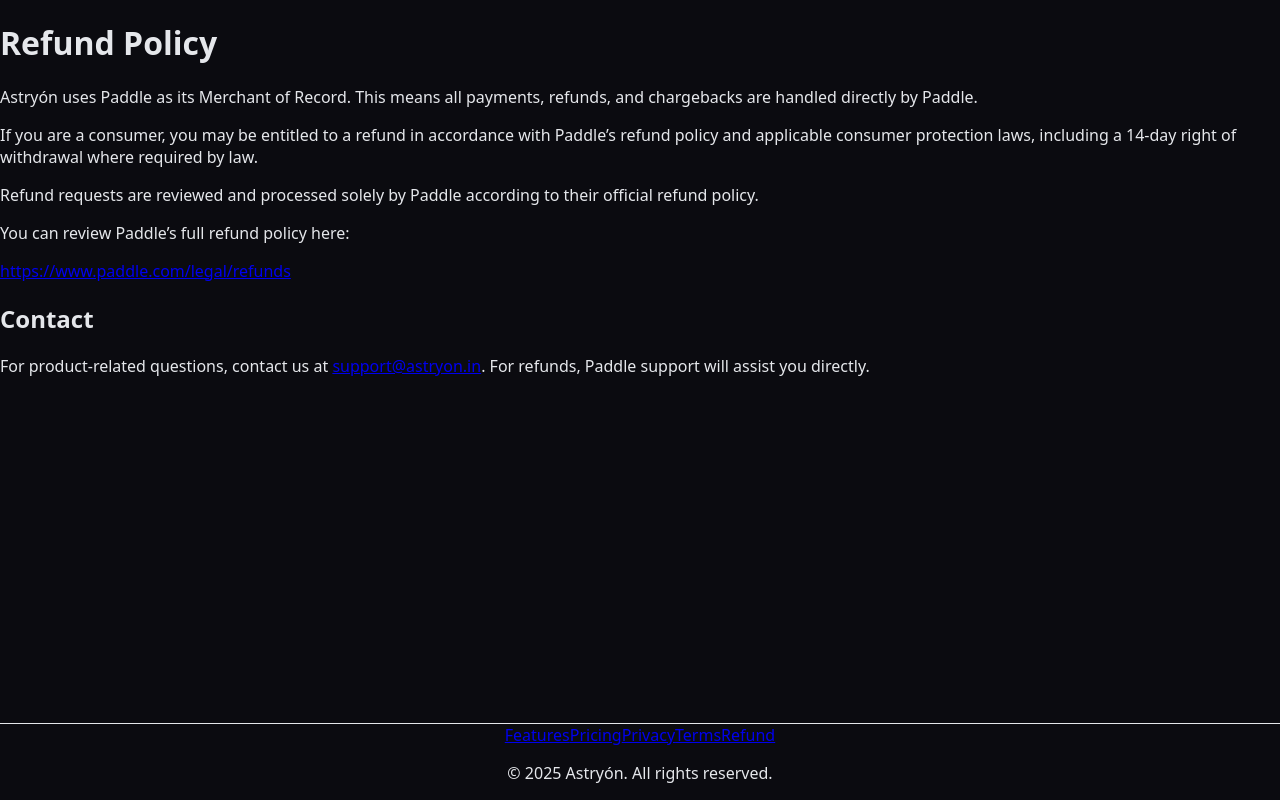
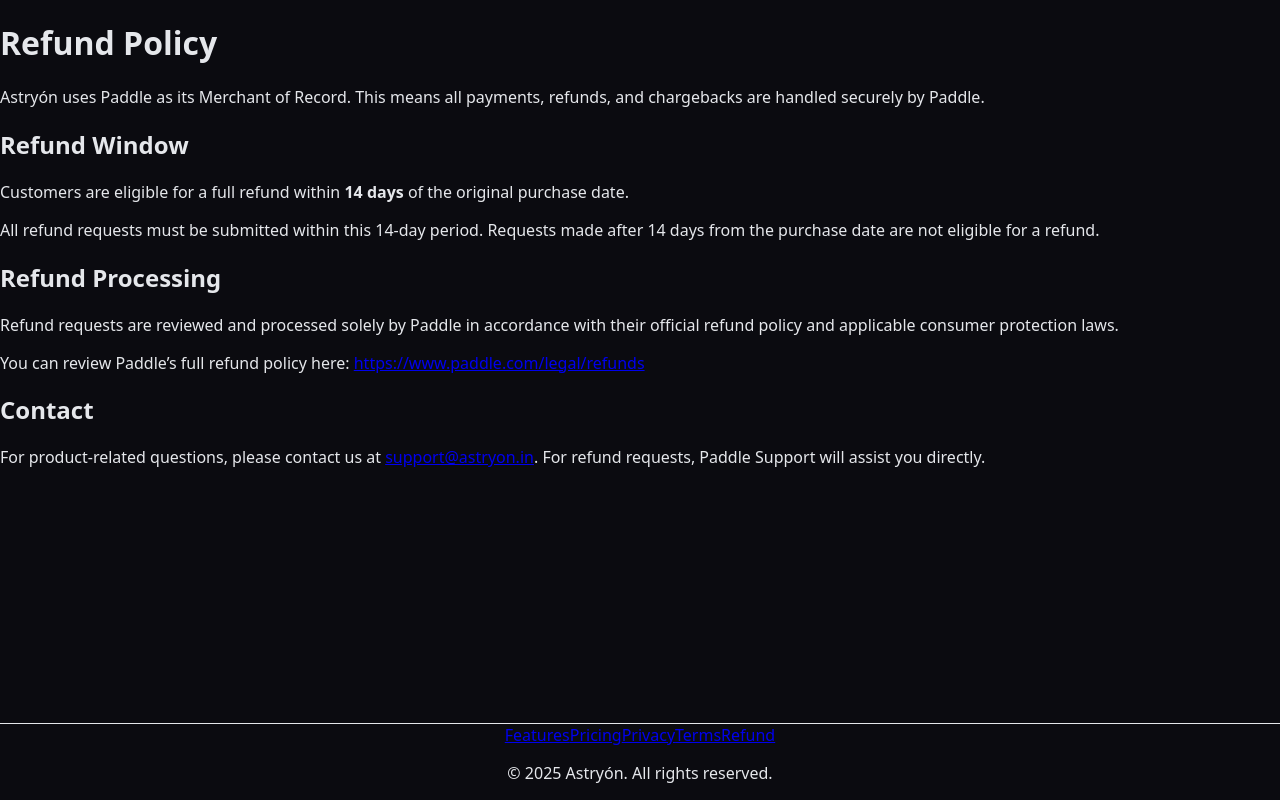
Before and after one commit to Ayaan9111/astryon, a Next.js app: page /refund in a window 1280 px wide. Built offline with nearby package versions, Linux system fonts and the light colour scheme.

Commit message:
fixed refund page

```diff
--- a/app/refund/page.tsx
+++ b/app/refund/page.tsx
@@ -1,48 +1,58 @@
 export default function RefundPage() {
   return (
-    <div className="max-w-3xl mx-auto px-6 py-16 text-white">
+    <main className="mx-auto max-w-3xl px-6 py-12">
       <h1 className="text-3xl font-bold mb-6">Refund Policy</h1>
 
-      <p className="text-white/70 mb-4">
+      <p className="mb-4">
         Astryón uses Paddle as its Merchant of Record. This means all payments,
-        refunds, and chargebacks are handled directly by Paddle.
+        refunds, and chargebacks are handled securely by Paddle.
       </p>
 
-      <p className="text-white/70 mb-4">
-        If you are a consumer, you may be entitled to a refund in accordance with
-        Paddle’s refund policy and applicable consumer protection laws, including
-        a 14-day right of withdrawal where required by law.
+      <h2 className="text-xl font-semibold mt-8 mb-3">Refund Window</h2>
+
+      <p className="mb-4">
+        Customers are eligible for a full refund within <strong>14 days</strong>{" "}
+        of the original purchase date.
       </p>
 
-      <p className="text-white/70 mb-4">
-        Refund requests are reviewed and processed solely by Paddle according to
-        their official refund policy.
+      <p className="mb-4">
+        All refund requests must be submitted within this 14-day period.
+        Requests made after 14 days from the purchase date are not eligible
+        for a refund.
       </p>
 
-      <p className="text-white/70 mb-6">
-        You can review Paddle’s full refund policy here:
+      <h2 className="text-xl font-semibold mt-8 mb-3">Refund Processing</h2>
+
+      <p className="mb-4">
+        Refund requests are reviewed and processed solely by Paddle in
+        accordance with their official refund policy and applicable consumer
+        protection laws.
       </p>
 
+      <p className="mb-4">
+        You can review Paddle’s full refund policy here:{" "}
         <a
           href="https://www.paddle.com/legal/refunds"
           target="_blank"
           rel="noopener noreferrer"
-        className="text-purple-400 underline"
+          className="underline"
         >
           https://www.paddle.com/legal/refunds
         </a>
+      </p>
 
-      <h2 className="text-xl font-semibold mt-10 mb-2">Contact</h2>
-      <p className="text-white/70">
-        For product-related questions, contact us at{" "}
+      <h2 className="text-xl font-semibold mt-8 mb-3">Contact</h2>
+
+      <p>
+        For product-related questions, please contact us at{" "}
         <a
           href="mailto:support@astryon.in"
-          className="text-purple-400 underline"
+          className="underline"
         >
           support@astryon.in
         </a>
-        . For refunds, Paddle support will assist you directly.
+        . For refund requests, Paddle Support will assist you directly.
       </p>
-    </div>
+    </main>
   );
 }
```
Lines whose indentation alone changed are shown as unchanged.
